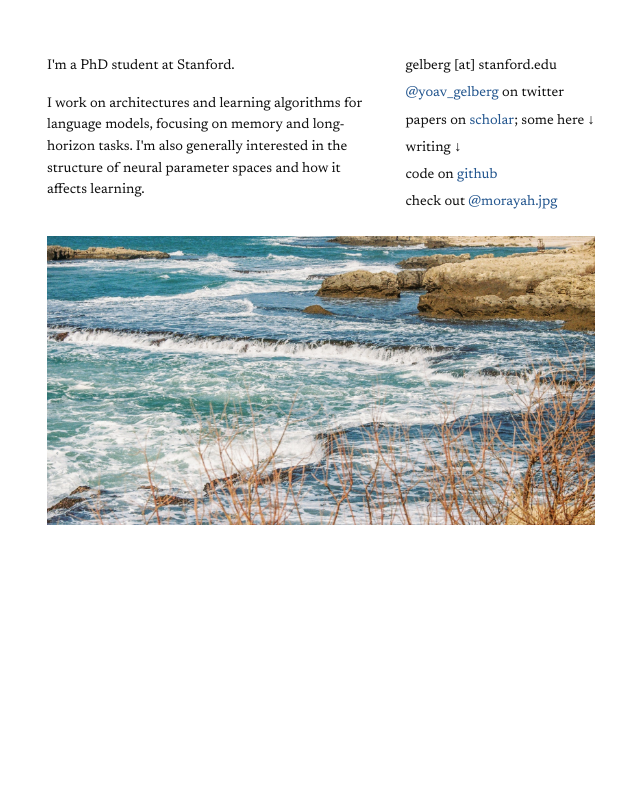
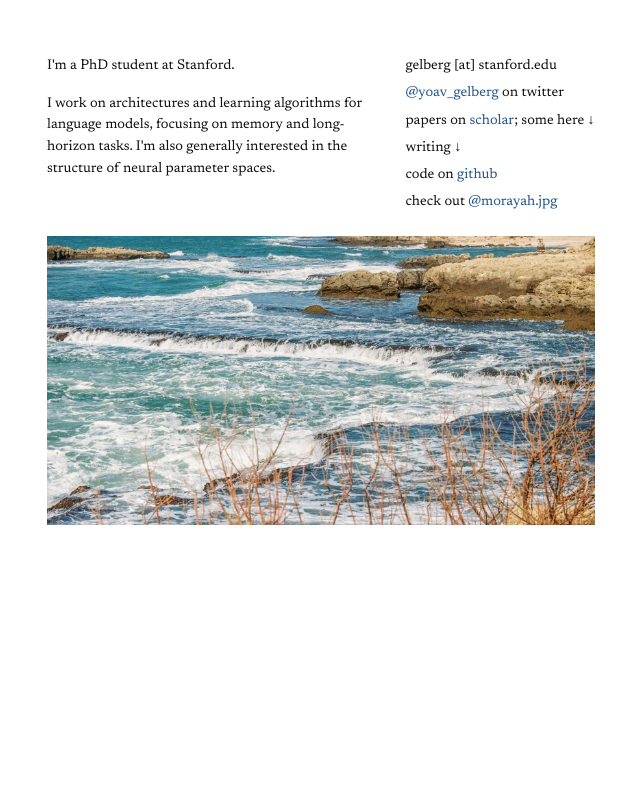
Before and after one commit to yoavgelberg/yoavgelberg.github.io, a plain HTML site: page index.html in a window 1280 px wide. Shown: the top 797 px of the page, without its empty margins (9-649 px from the left). Drawn offline with Linux system fonts and the light colour scheme.

Commit message:
Shorten research interests description

```diff
--- a/index.html
+++ b/index.html
@@ -18,7 +18,7 @@
             <section class="intro" aria-label="Introduction">
                 <p>I'm a PhD student at Stanford.</p>
                 <p>I work on architectures and learning algorithms for language models, focusing on memory and long-horizon tasks. I'm also generally interested in the
-                    structure of neural parameter spaces and how it affects learning.</p>
+                    structure of neural parameter spaces.</p>
             </section>
 
             <nav class="links" aria-label="Links">
```
